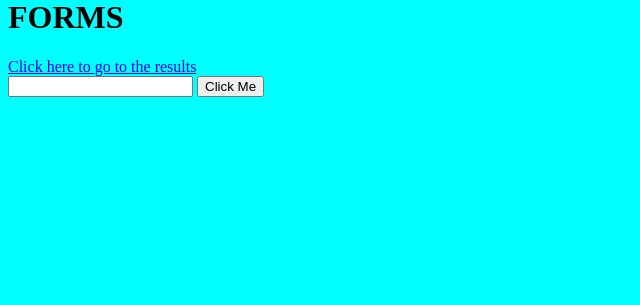
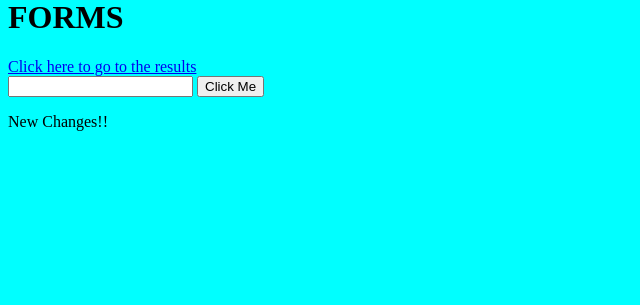
Before and after one commit to angu-gautham333/Python_Django_Pjt, a Django app: page / in a window 1280 px wide. Shown: the part 359-664 px from the top of the page, without its empty margins (0-640 px from the left). Run offline with Django 4.2, Linux system fonts and the light colour scheme.

Commit message:
added new p tag

```diff
--- a/templates/index.html
+++ b/templates/index.html
@@ -22,7 +22,7 @@
       <input type="text" name="user_input">
       <input type="submit" value="Click Me">
     </form>
-
+    <p>New Changes!!</p>
     <script type="text/javascript" src = "{% static 'main.js' %}"></script>
   </body>
 </html>
```
